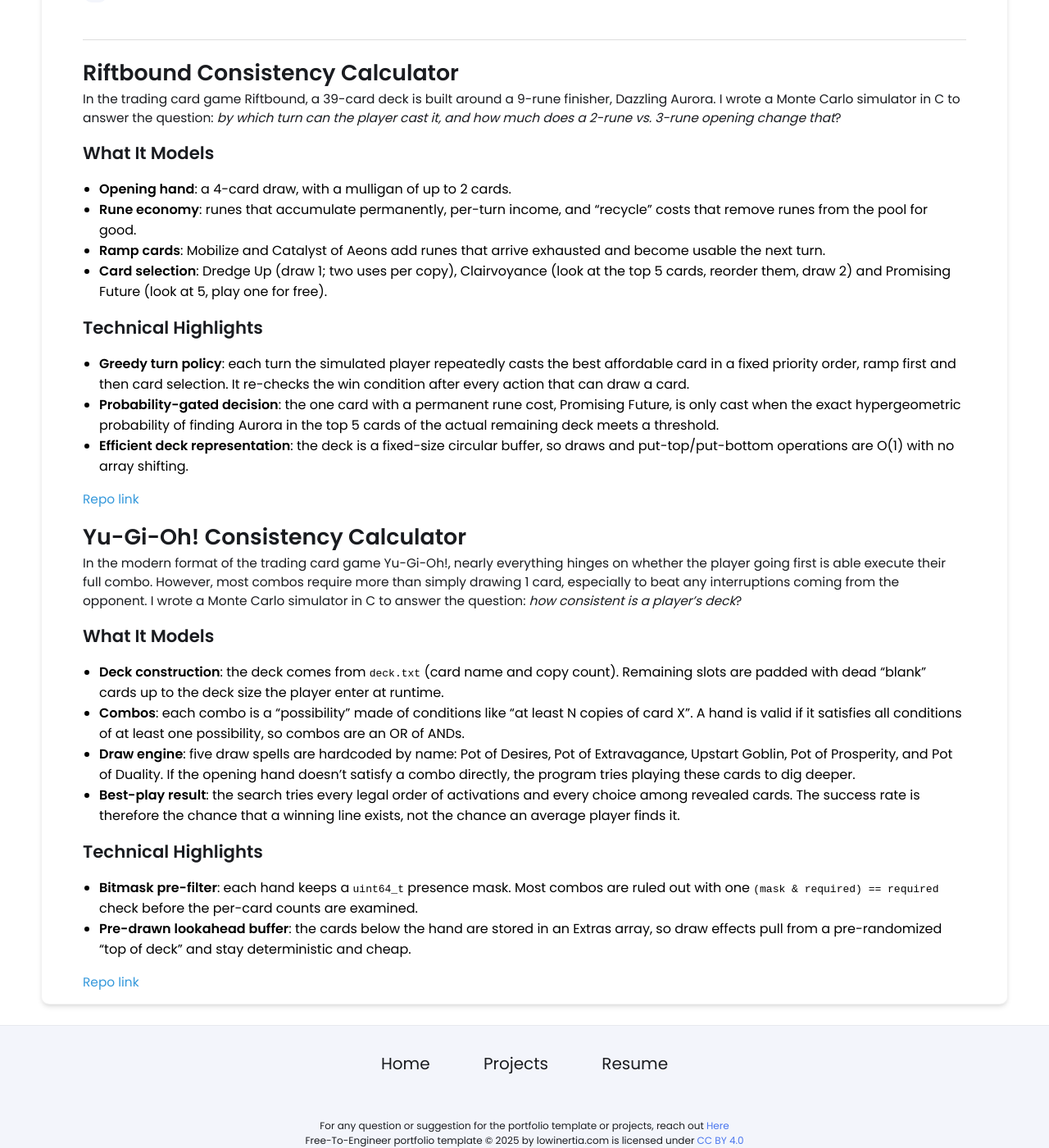
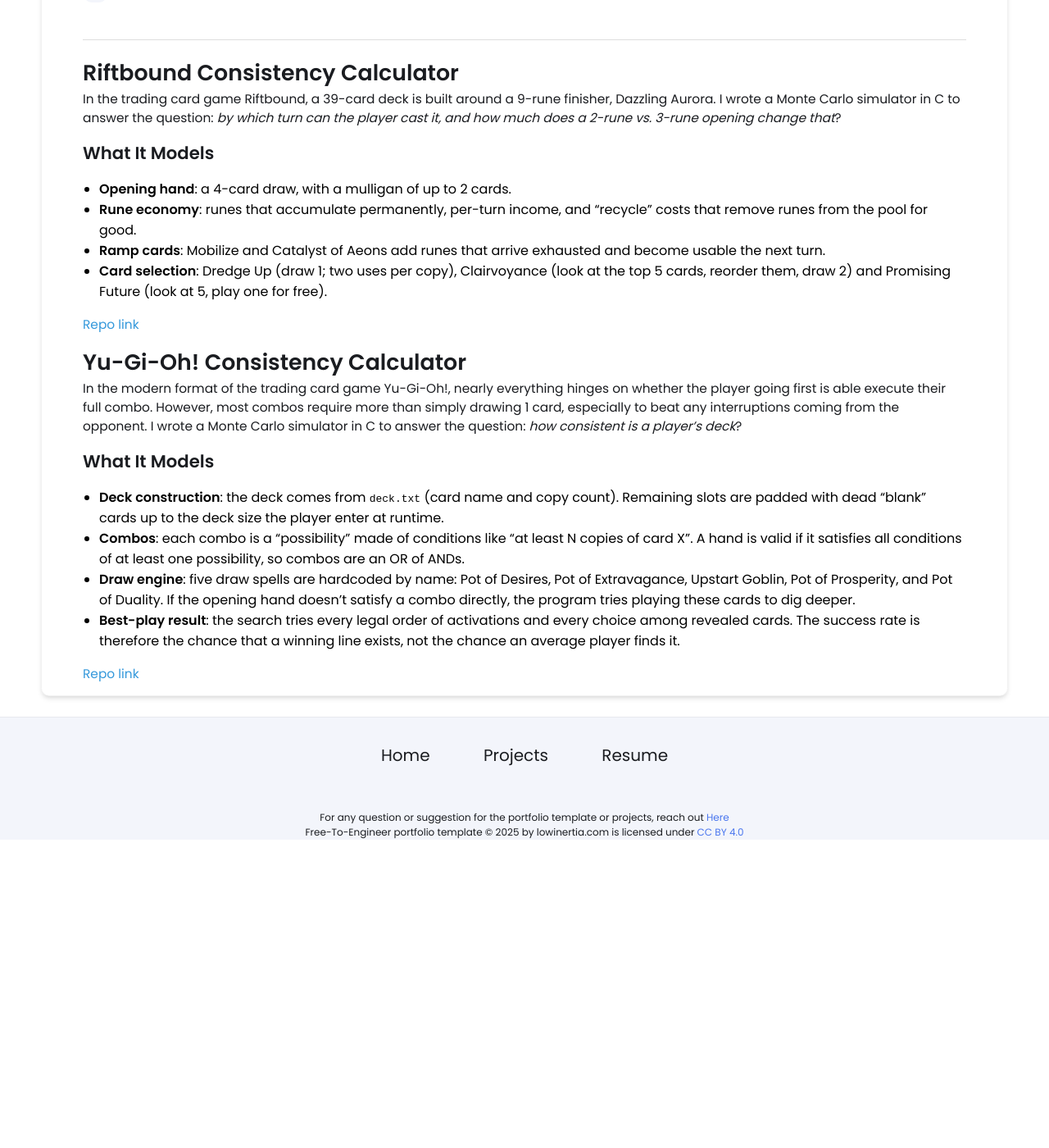
Before and after one commit to chaoqy/chaoqy.github.io, a Jekyll site: the page built from _projects/card-simulations/index.md, in a window 1280 px wide and 1400 px high, scrolled down 685 px. Shown: the whole window at 82% size. Built offline with Jekyll 4.4.1, drawn with Linux system fonts in a browser that asks for light colours; after the commit the page ends 1709 px from its top, so only the background shows below that.

Commit message:
Update index.md

```diff
--- a/_projects/card-simulations/index.md
+++ b/_projects/card-simulations/index.md
@@ -17,11 +17,6 @@
 - **Ramp cards**: Mobilize and Catalyst of Aeons add runes that arrive exhausted and become usable the next turn.
 - **Card selection**: Dredge Up (draw 1; two uses per copy), Clairvoyance (look at the top 5 cards, reorder them, draw 2) and Promising Future (look at 5, play one for free).
 
-## Technical Highlights
-- **Greedy turn policy**: each turn the simulated player repeatedly casts the best affordable card in a fixed priority order, ramp first and then card selection. It re-checks the win condition after every action that can draw a card.
-- **Probability-gated decision**: the one card with a permanent rune cost, Promising Future, is only cast when the exact hypergeometric probability of finding Aurora in the top 5 cards of the actual remaining deck meets a threshold.
-- **Efficient deck representation**: the deck is a fixed-size circular buffer, so draws and put-top/put-bottom operations are O(1) with no array shifting.
-
 [Repo link](https://github.com/c00perate/riftbound_aurora)
 
 # Yu-Gi-Oh! Consistency Calculator
@@ -33,8 +28,4 @@
 - **Draw engine**: five draw spells are hardcoded by name: Pot of Desires, Pot of Extravagance, Upstart Goblin, Pot of Prosperity, and Pot of Duality. If the opening hand doesn’t satisfy a combo directly, the program tries playing these cards to dig deeper.
 - **Best-play result**: the search tries every legal order of activations and every choice among revealed cards. The success rate is therefore the chance that a winning line exists, not the chance an average player finds it.
 
-## Technical Highlights
-- **Bitmask pre-filter**: each hand keeps a `uint64_t` presence mask. Most combos are ruled out with one `(mask & required) == required` check before the per-card counts are examined.
-- **Pre-drawn lookahead buffer**: the cards below the hand are stored in an Extras array, so draw effects pull from a pre-randomized “top of deck” and stay deterministic and cheap.
-
 [Repo link](https://github.com/c00perate/ygo_calculator)
```
